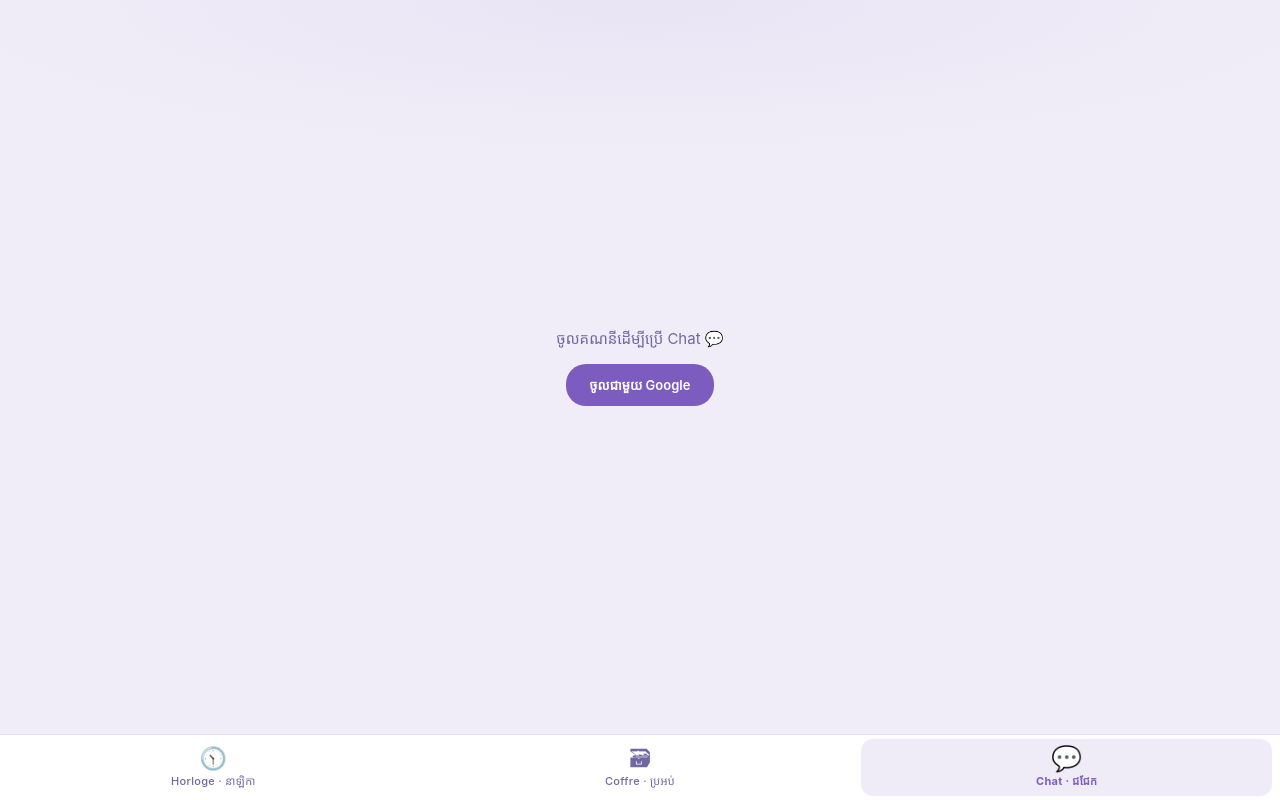
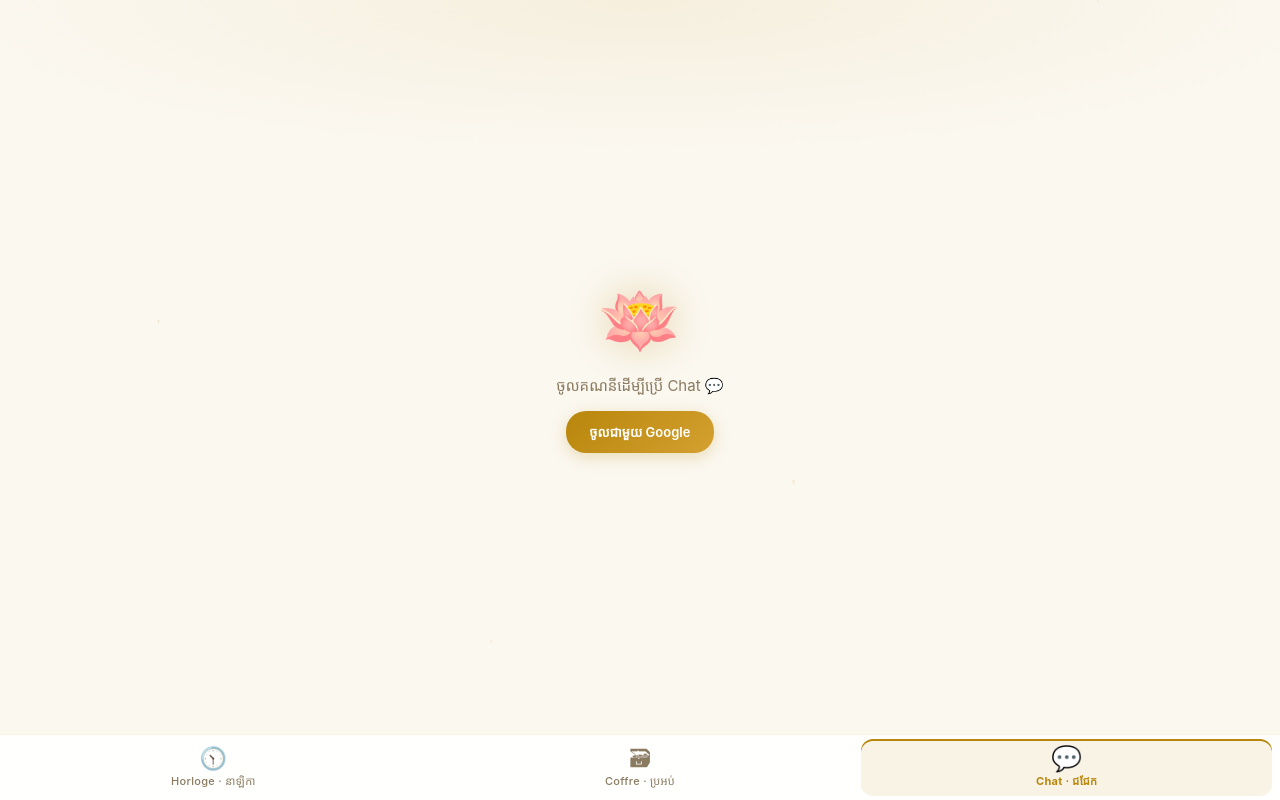
Before and after one commit to chetana/9074km, a SvelteKit app: page /chat in a window 1280 px wide. Built offline with nearby package versions, Linux system fonts and the light colour scheme.

Commit message:
feat: refacto visuel Chaul Chnam Thmey — palette or/safran, pétales flottants, glassmorphism, animations

```diff
--- a/src/app.css
+++ b/src/app.css
@@ -1,12 +1,13 @@
 :root {
-	/* ── Couleurs ── */
-	--bg: #2D2840;
-	--card: #38324E;
-	--accent: #C4A8F0;
-	--on-accent: #0f0f1a;  /* texte sur fond accent (clair en dark mode) */
-	--text: #EDE8F8;
-	--muted: #9088B8;
-	--border: rgba(196, 168, 240, 0.25);
+	/* ── Couleurs — Chaul Chnam Thmey 🪷 ── */
+	--bg: #1A1520;
+	--card: #2A2235;
+	--accent: #F0C850;
+	--accent-warm: #E8A040;
+	--on-accent: #1A1520;
+	--text: #F5F0E8;
+	--muted: #A89878;
+	--border: rgba(240, 200, 80, 0.18);
 
 	/* ── Espacements ── */
 	--space-1: 0.25rem;   /* 4px  */
@@ -38,7 +39,7 @@
 	--shadow-sm:     0 1px 3px rgba(0,0,0,0.3), 0 1px 2px rgba(0,0,0,0.2);
 	--shadow-md:     0 4px 12px rgba(0,0,0,0.35), 0 2px 4px rgba(0,0,0,0.2);
 	--shadow-lg:     0 8px 24px rgba(0,0,0,0.4), 0 4px 8px rgba(0,0,0,0.25);
-	--shadow-accent: 0 4px 16px rgba(196,168,240,0.2);
+	--shadow-accent: 0 4px 16px rgba(240,200,80,0.15);
 
 	/* ── Transitions ── */
 	--transition: 0.22s ease;
@@ -91,13 +92,14 @@ textarea {
 /* ── Thème clair système ── */
 @media (prefers-color-scheme: light) {
 	:root {
-		--bg:       #F0EDF8;
+		--bg:       #FBF8F0;
 		--card:     #FFFFFF;
-		--accent:   #7C5CBF;
-		--on-accent: #FFFFFF;  /* texte sur fond accent (blanc en light mode) */
-		--text:     #1E1830;
-		--muted:    #7068A0;
-		--border:   rgba(124, 92, 191, 0.2);
+		--accent:   #B8860B;
+		--accent-warm: #D4A030;
+		--on-accent: #FFFFFF;
+		--text:     #1E1810;
+		--muted:    #8A7A60;
+		--border:   rgba(184, 134, 11, 0.18);
 	}
 }
 
--- a/src/routes/+layout.svelte
+++ b/src/routes/+layout.svelte
@@ -92,8 +92,10 @@
 
 	.bottom-nav {
 		display: flex;
-		background: var(--card);
-		border-top: 1px solid var(--border);
+		background: color-mix(in srgb, var(--card) 90%, transparent);
+		backdrop-filter: blur(12px);
+		-webkit-backdrop-filter: blur(12px);
+		border-top: 1px solid color-mix(in srgb, var(--accent) 10%, transparent);
 		padding-bottom: env(safe-area-inset-bottom);
 		flex-shrink: 0;
 	}
@@ -113,7 +115,8 @@
 
 	.tab.active {
 		color: var(--accent);
-		background: color-mix(in srgb, var(--accent) 12%, transparent);
+		background: color-mix(in srgb, var(--accent) 10%, transparent);
+		box-shadow: inset 0 2px 0 var(--accent);
 	}
 
 	.tab:not(.active):hover {
--- a/src/routes/chat/+page.svelte
+++ b/src/routes/chat/+page.svelte
@@ -445,6 +445,13 @@
 		lessonsTitle: 'Mes leçons',
 		lessonsEmpty: 'Aucune leçon pour l\'instant',
 	});
+
+	// Période Nouvel An Khmer (1–20 avril)
+	const isKhmerNewYear = $derived(() => {
+		const m = today.getMonth(); // 0-indexed
+		const d = today.getDate();
+		return m === 3 && d >= 1 && d <= 20;
+	});
 </script>
 
 <svelte:head>
@@ -454,8 +461,11 @@
 <div class="page">
 
 	{#if !$user}
-		<!-- Auth gate identique au coffre -->
 		<div class="auth-gate">
+			<span class="auth-lotus">🪷</span>
+			{#if isKhmerNewYear()}
+				<p class="auth-festival">សួស្តីឆ្នាំថ្មី ✨</p>
+			{/if}
 			<p class="auth-msg">{ui.authMsg}</p>
 			<button class="sign-in-btn" onclick={() => auth.signIn()}>
 				{ui.authBtn}
@@ -670,7 +680,29 @@
 		height: 100%;
 		overflow: hidden;
 		background:
-			radial-gradient(ellipse 80% 30% at 50% 0%, color-mix(in srgb, var(--accent) 6%, transparent) 0%, transparent 70%);
+			radial-gradient(ellipse 80% 30% at 50% 0%, color-mix(in srgb, var(--accent) 8%, transparent) 0%, transparent 70%);
+		position: relative;
+	}
+
+	/* ── Pétales dorés flottants ── */
+	.page::before {
+		content: '';
+		position: fixed;
+		inset: 0;
+		pointer-events: none;
+		z-index: 0;
+		background-image:
+			radial-gradient(1.5px 5px at 12% 0%, color-mix(in srgb, var(--accent) 18%, transparent), transparent),
+			radial-gradient(1.5px 5px at 38% 0%, color-mix(in srgb, var(--accent) 12%, transparent), transparent),
+			radial-gradient(2px 6px at 62% 0%, color-mix(in srgb, var(--accent) 15%, transparent), transparent),
+			radial-gradient(1.5px 4px at 85% 0%, color-mix(in srgb, var(--accent) 10%, transparent), transparent);
+		background-size: 100% 100%;
+		animation: petals-fall 25s linear infinite;
+	}
+
+	@keyframes petals-fall {
+		0%   { background-position: 0 -100vh, 10px -60vh, -5px -80vh, 15px -40vh; }
+		100% { background-position: 25px 100vh, -15px 140vh, 20px 120vh, -10px 160vh; }
 	}
 
 	/* ── Offline banner ── */
@@ -694,33 +726,41 @@
 		padding: var(--space-2) var(--space-4);
 		flex-shrink: 0;
 		border-bottom: 1px solid var(--border);
+		position: relative;
+		z-index: 1;
 	}
 
 	.date-label {
 		font-size: var(--fs-sm);
-		color: var(--muted);
-		font-weight: 500;
+		color: var(--accent);
+		font-weight: 600;
 		min-width: 8rem;
 		text-align: center;
 		text-transform: capitalize;
+		letter-spacing: 0.3px;
 	}
 
 	.date-btn {
 		width: 2rem;
 		height: 2rem;
 		border-radius: var(--radius-full);
-		background: color-mix(in srgb, var(--accent) 10%, var(--card));
-		border: 1px solid var(--border);
+		background: color-mix(in srgb, var(--accent) 8%, var(--card));
+		border: 1px solid color-mix(in srgb, var(--accent) 20%, transparent);
 		font-size: 1.1rem;
-		color: var(--text);
+		color: var(--accent);
 		display: flex;
 		align-items: center;
 		justify-content: center;
-		transition: opacity 0.15s;
+		transition: opacity 0.15s, transform 0.12s;
+	}
+
+	.date-btn:not(:disabled):active {
+		transform: scale(0.9);
 	}
 
 	.date-btn:disabled {
-		opacity: 0.25;
+		opacity: 0.2;
+		color: var(--muted);
 	}
 
 	/* ── Auth gate ── */
@@ -732,6 +772,26 @@
 		justify-content: center;
 		gap: var(--space-4);
 		padding: var(--space-6);
+		position: relative;
+		z-index: 1;
+	}
+
+	.auth-lotus {
+		font-size: 4rem;
+		animation: lotus-breathe 3s ease-in-out infinite;
+		filter: drop-shadow(0 0 20px color-mix(in srgb, var(--accent) 30%, transparent));
+	}
+
+	@keyframes lotus-breathe {
+		0%, 100% { transform: scale(1); opacity: 0.9; }
+		50% { transform: scale(1.08); opacity: 1; }
+	}
+
+	.auth-festival {
+		font-size: var(--fs-xl);
+		color: var(--accent);
+		font-weight: 600;
+		letter-spacing: 0.5px;
 	}
 
 	.auth-msg {
@@ -741,12 +801,18 @@
 	}
 
 	.sign-in-btn {
-		background: var(--accent);
+		background: linear-gradient(135deg, var(--accent), var(--accent-warm));
 		color: var(--on-accent);
 		border-radius: var(--radius-xl);
 		padding: var(--space-3) var(--space-6);
 		font-size: var(--fs-base);
 		font-weight: 600;
+		box-shadow: 0 4px 16px color-mix(in srgb, var(--accent) 25%, transparent);
+		transition: transform 0.12s, box-shadow 0.15s;
+	}
+
+	.sign-in-btn:active {
+		transform: scale(0.96);
 	}
 
 	/* ── Messages ── */
@@ -758,6 +824,18 @@
 		display: flex;
 		flex-direction: column;
 		gap: var(--space-3);
+		position: relative;
+		z-index: 1;
+	}
+
+	.message-list::-webkit-scrollbar { width: 4px; }
+	.message-list::-webkit-scrollbar-track { background: transparent; }
+	.message-list::-webkit-scrollbar-thumb {
+		background: color-mix(in srgb, var(--accent) 30%, transparent);
+		border-radius: 2px;
+	}
+	.message-list::-webkit-scrollbar-thumb:hover {
+		background: color-mix(in srgb, var(--accent) 50%, transparent);
 	}
 
 	.empty {
@@ -794,6 +872,12 @@
 		align-items: flex-start;
 		gap: 2px;
 		max-width: 80%;
+		animation: msg-in 0.25s ease-out;
+	}
+
+	@keyframes msg-in {
+		from { opacity: 0; transform: translateY(8px); }
+		to   { opacity: 1; transform: translateY(0); }
 	}
 
 	.bubble-row.mine {
@@ -836,10 +920,11 @@
 	}
 
 	.bubble.mine {
-		background: color-mix(in srgb, var(--accent) 15%, var(--card));
-		border-color: color-mix(in srgb, var(--accent) 30%, transparent);
+		background: color-mix(in srgb, var(--accent) 12%, var(--card));
+		border-color: color-mix(in srgb, var(--accent) 25%, transparent);
 		border-bottom-left-radius: var(--radius-2xl);
 		border-bottom-right-radius: var(--radius-sm);
+		box-shadow: 0 0 16px color-mix(in srgb, var(--accent) 8%, transparent);
 	}
 
 	.bubble-text {
@@ -850,7 +935,6 @@
 	}
 
 	.bubble-translations {
-		border-top: 1px solid var(--border);
 		padding-top: var(--space-1);
 		display: flex;
 		flex-direction: column;
@@ -864,6 +948,16 @@
 		display: flex;
 		align-items: baseline;
 		gap: var(--space-1);
+	}
+
+	.bubble-translation:first-child {
+		font-size: var(--fs-base);
+		color: var(--text);
+		font-style: normal;
+		font-weight: 500;
+		padding-bottom: var(--space-1);
+		border-bottom: 1px solid var(--border);
+		margin-bottom: 1px;
 	}
 
 	.transl-flag {
@@ -881,13 +975,17 @@
 	/* ── Suggestion Gemini ── */
 	.suggestion {
 		margin: 0 var(--space-4) var(--space-2);
-		background: color-mix(in srgb, var(--accent) 8%, var(--card));
-		border: 1px solid color-mix(in srgb, var(--accent) 25%, transparent);
-		border-radius: var(--radius-xl);
+		background: color-mix(in srgb, var(--accent) 6%, var(--card));
+		border: none;
+		border-left: 3px solid var(--accent);
+		border-radius: 0 var(--radius-xl) var(--radius-xl) 0;
 		padding: var(--space-3) var(--space-4);
 		display: flex;
 		flex-direction: column;
 		gap: var(--space-1);
+		box-shadow: 0 2px 12px color-mix(in srgb, var(--accent) 8%, transparent);
+		position: relative;
+		z-index: 1;
 	}
 
 	.suggestion-loading {
@@ -926,13 +1024,19 @@
 	.suggestion-btn {
 		font-size: var(--fs-sm);
 		font-weight: 700;
-		border-radius: var(--radius-lg);
-		padding: var(--space-1) var(--space-3);
+		border-radius: var(--radius-full);
+		padding: var(--space-1) var(--space-4);
+		transition: transform 0.1s;
+	}
+
+	.suggestion-btn:active {
+		transform: scale(0.95);
 	}
 
 	.suggestion-btn.accept {
-		background: var(--accent);
+		background: linear-gradient(135deg, var(--accent), var(--accent-warm));
 		color: var(--on-accent);
+		box-shadow: 0 2px 8px color-mix(in srgb, var(--accent) 25%, transparent);
 	}
 
 	.suggestion-btn.dismiss {
@@ -957,9 +1061,13 @@
 		align-items: flex-end;
 		gap: var(--space-2);
 		padding: var(--space-2) var(--space-4) calc(var(--space-3) + env(safe-area-inset-bottom, 0px));
-		background: var(--card);
-		border-top: 1px solid var(--border);
+		background: color-mix(in srgb, var(--card) 85%, transparent);
+		backdrop-filter: blur(12px);
+		-webkit-backdrop-filter: blur(12px);
+		border-top: 1px solid color-mix(in srgb, var(--accent) 12%, transparent);
 		flex-shrink: 0;
+		position: relative;
+		z-index: 1;
 	}
 
 	.input {
@@ -988,18 +1096,24 @@
 		width: 2.75rem;
 		height: 2.75rem;
 		border-radius: var(--radius-full);
-		background: var(--accent);
+		background: linear-gradient(135deg, var(--accent), var(--accent-warm));
 		color: var(--on-accent);
 		font-size: var(--fs-lg);
 		display: flex;
 		align-items: center;
 		justify-content: center;
 		flex-shrink: 0;
-		transition: opacity 0.15s;
+		transition: opacity 0.15s, transform 0.12s, box-shadow 0.15s;
+		box-shadow: 0 2px 10px color-mix(in srgb, var(--accent) 30%, transparent);
+	}
+
+	.send-btn:not(:disabled):active {
+		transform: scale(0.92);
 	}
 
 	.send-btn:disabled {
 		opacity: 0.35;
+		box-shadow: none;
 	}
 
 	/* ── Actions (copier / supprimer) ── */
@@ -1079,7 +1193,7 @@
 		bottom: 6rem;
 		left: 50%;
 		transform: translateX(-50%);
-		background: color-mix(in srgb, var(--accent) 90%, transparent);
+		background: linear-gradient(135deg, var(--accent), var(--accent-warm));
 		color: var(--on-accent);
 		font-size: var(--fs-sm);
 		font-weight: 600;
@@ -1087,6 +1201,8 @@
 		border-radius: var(--radius-full);
 		pointer-events: none;
 		animation: fade-toast 2s ease forwards;
+		box-shadow: 0 4px 16px color-mix(in srgb, var(--accent) 30%, transparent);
+		z-index: 10;
 	}
 
 	@keyframes fade-toast {
@@ -1122,14 +1238,18 @@
 		width: 2.75rem;
 		height: 2.75rem;
 		border-radius: var(--radius-full);
-		background: color-mix(in srgb, var(--accent) 12%, var(--card));
-		border: 1px solid var(--border);
+		background: color-mix(in srgb, var(--accent) 8%, var(--card));
+		border: 1px solid color-mix(in srgb, var(--accent) 18%, transparent);
 		font-size: 1.2rem;
 		display: flex;
 		align-items: center;
 		justify-content: center;
 		flex-shrink: 0;
-		transition: opacity 0.15s;
+		transition: opacity 0.15s, transform 0.12s;
+	}
+
+	.img-btn:not(:disabled):active {
+		transform: scale(0.92);
 	}
 
 	.img-btn:disabled {
@@ -1140,14 +1260,14 @@
 		width: 2.75rem;
 		height: 2.75rem;
 		border-radius: var(--radius-full);
-		background: color-mix(in srgb, var(--accent) 12%, var(--card));
-		border: 1px solid var(--border);
+		background: color-mix(in srgb, var(--accent) 8%, var(--card));
+		border: 1px solid color-mix(in srgb, var(--accent) 18%, transparent);
 		font-size: 1.2rem;
 		display: flex;
 		align-items: center;
 		justify-content: center;
 		flex-shrink: 0;
-		transition: background 0.15s, opacity 0.15s;
+		transition: background 0.15s, opacity 0.15s, transform 0.12s;
 	}
 
 	.mic-btn.loading {
@@ -1217,14 +1337,19 @@
 		width: 2rem;
 		height: 2rem;
 		border-radius: var(--radius-full);
-		background: color-mix(in srgb, var(--accent) 10%, var(--card));
-		border: 1px solid var(--border);
+		background: color-mix(in srgb, var(--accent) 8%, var(--card));
+		border: 1px solid color-mix(in srgb, var(--accent) 20%, transparent);
 		font-size: 0.95rem;
-		color: var(--text);
+		color: var(--accent);
 		display: flex;
 		align-items: center;
 		justify-content: center;
 		margin-left: auto;
+		transition: transform 0.12s;
+	}
+
+	.lessons-btn:active {
+		transform: scale(0.9);
 	}
 
 	/* ── Panel leçons ── */
```
